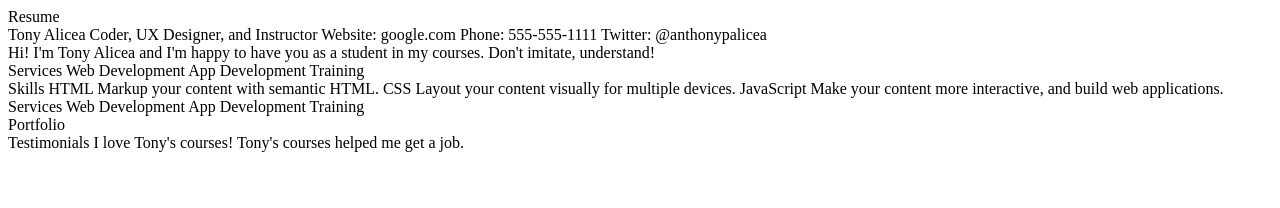
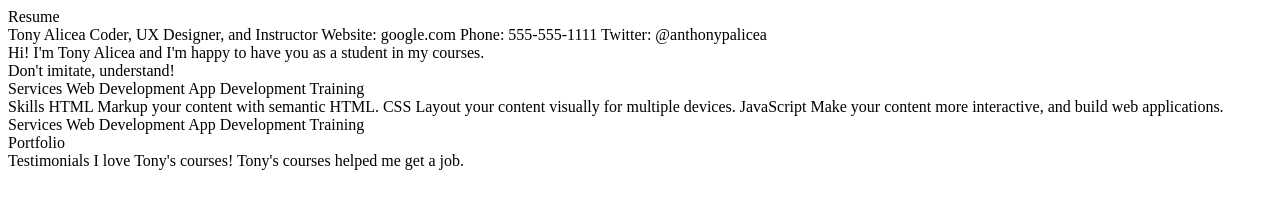
Before and after one commit to penn201500/understandingHTMLAndCSS, a plain HTML site: page index.html in a window 1280 px wide. Drawn offline with Linux system fonts and the light colour scheme.

Commit message:
add aside element

```diff
--- a/index.html
+++ b/index.html
@@ -16,7 +16,10 @@
     @anthonypalicea
   </section>
   <article>
-    Hi! I'm Tony Alicea and I'm happy to have you as a student in my courses. Don't imitate, understand!
+    Hi! I'm Tony Alicea and I'm happy to have you as a student in my courses.
+    <aside>
+      Don't imitate, understand!
+    </aside>
   </article>
   <section>
     Services
```
